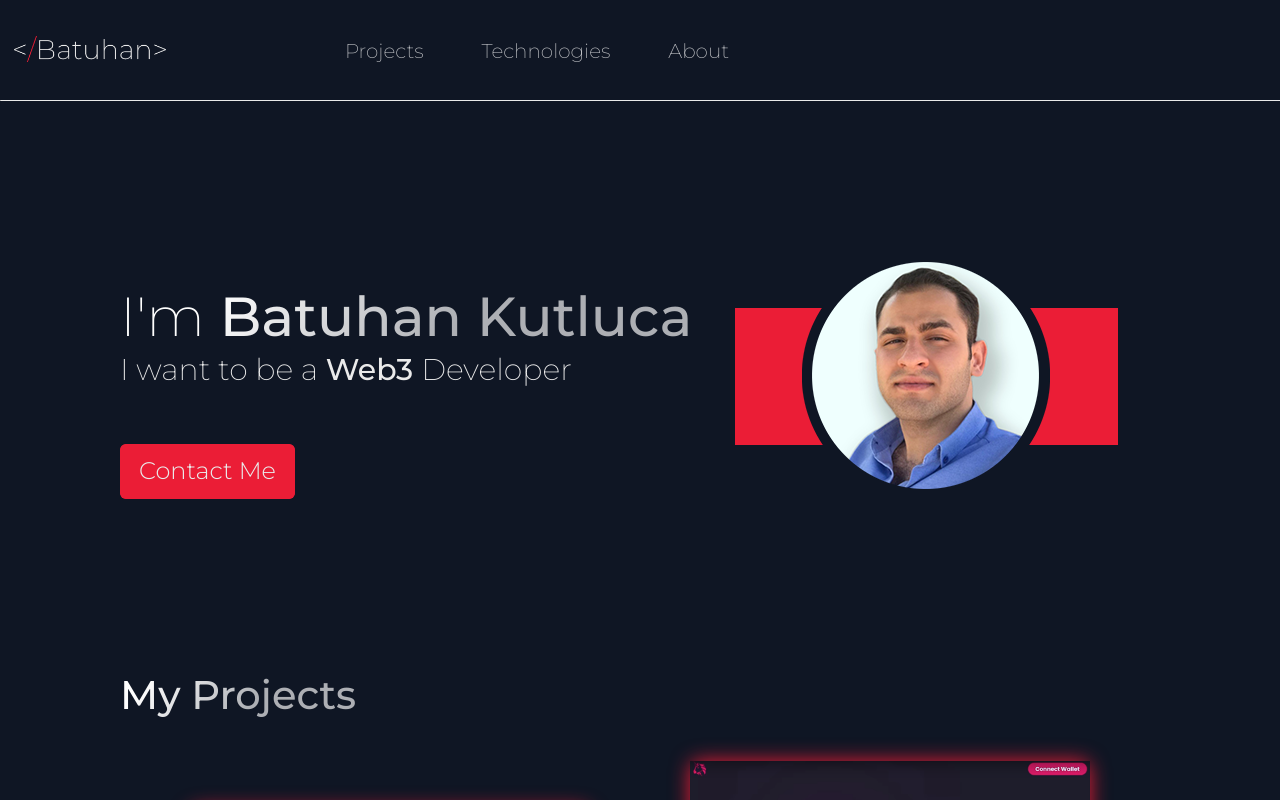
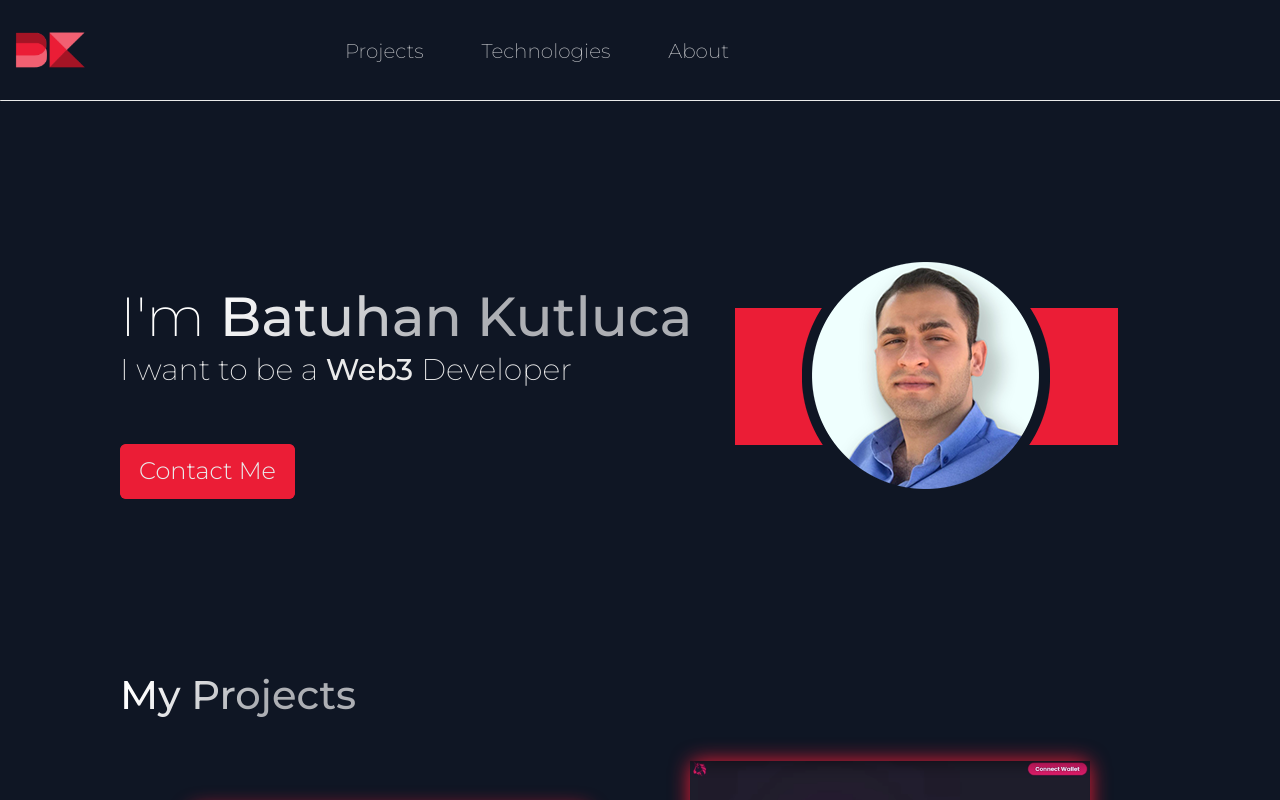
Before and after one commit to kutlucabatuhan/portfoliosite, a Next.js app: page / in a window 1280 px wide. Shown: the top 800 px of the page. Built offline with nearby package versions, Linux system fonts and the light colour scheme.

Commit message:
Update Header.js

```diff
--- a/src/components/Header/Header.js
+++ b/src/components/Header/Header.js
@@ -9,7 +9,7 @@ const Header = () =>  (
   <Container>
     <Div1>
         <a href='/' style={{ display: "flex", alignItems: "center", color: "white" }}>
-          <Img src='./icon.png'/>
+          <Img src='./logo.png'/>
         </a>
     </Div1>
     <Div2>
```
